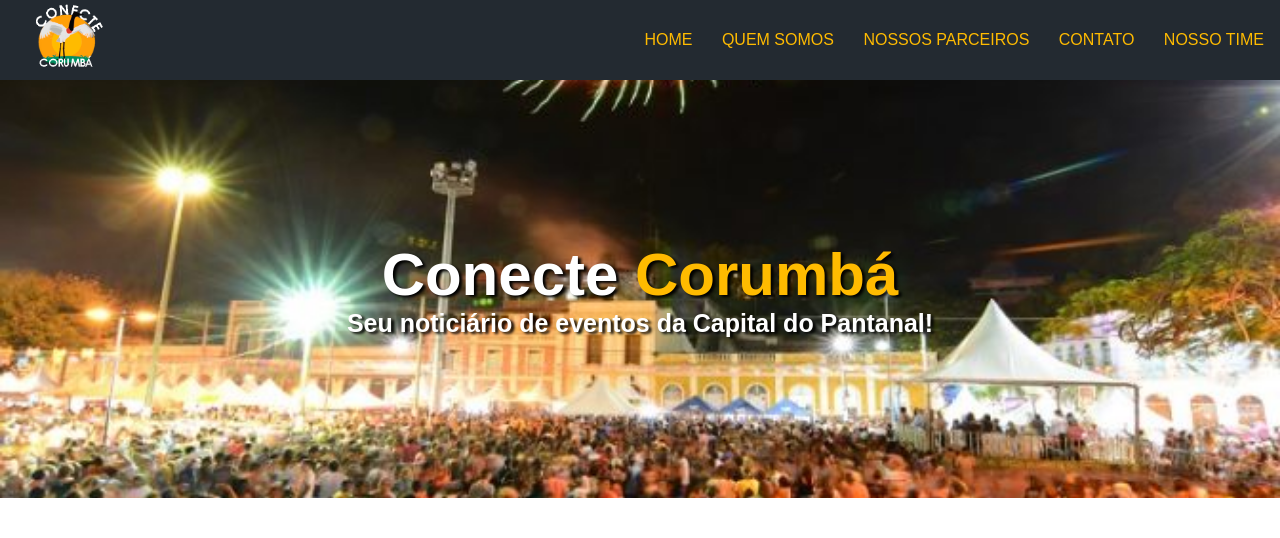
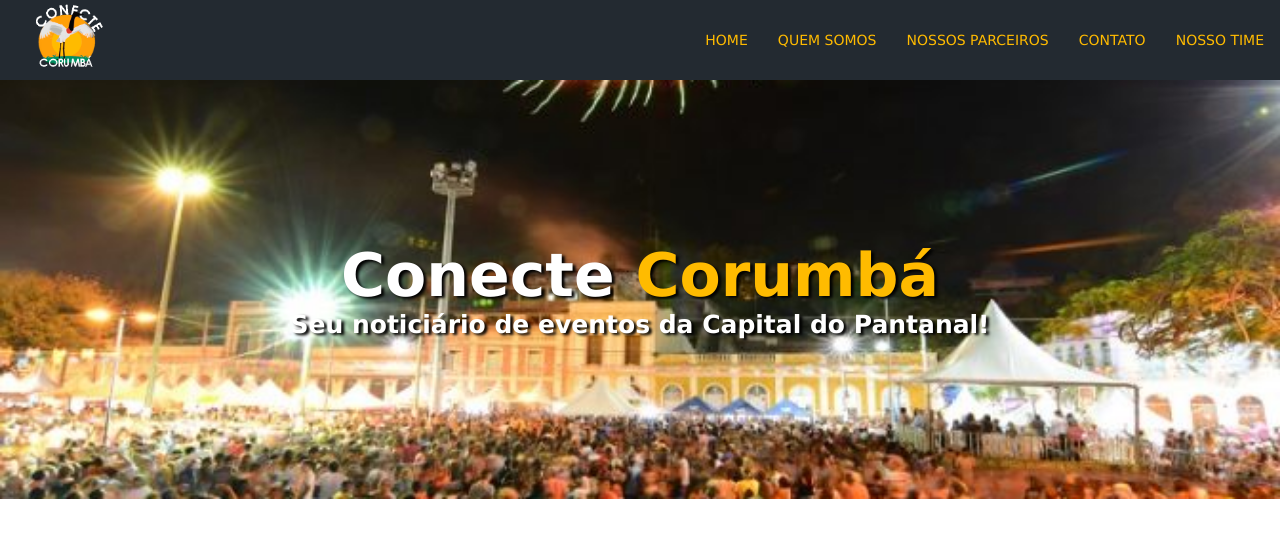
Before and after one commit to mathraphael/HdcHost, a plain HTML site: page index.html in a window 1280 px wide. Drawn offline with Linux system fonts and the light colour scheme.

Commit message:
[ALTERACAO] #0 - MUDANDO FONTE

```diff
--- a/css/styles.css
+++ b/css/styles.css
@@ -2,7 +2,7 @@
 *{
     margin: 0;
     padding: 0;
-    font-family: Arial, Helvetica, sans-serif;
+    font-family: Verdana, Geneva, Tahoma, sans-serif;
     box-sizing: border-box;
 }
 
@@ -47,6 +47,7 @@ nav{
     display: inline-block;
     text-transform: uppercase;
     margin-left: 25px;
+    font-size: 14px;
 }
 
 .navbar-itens a{
```
